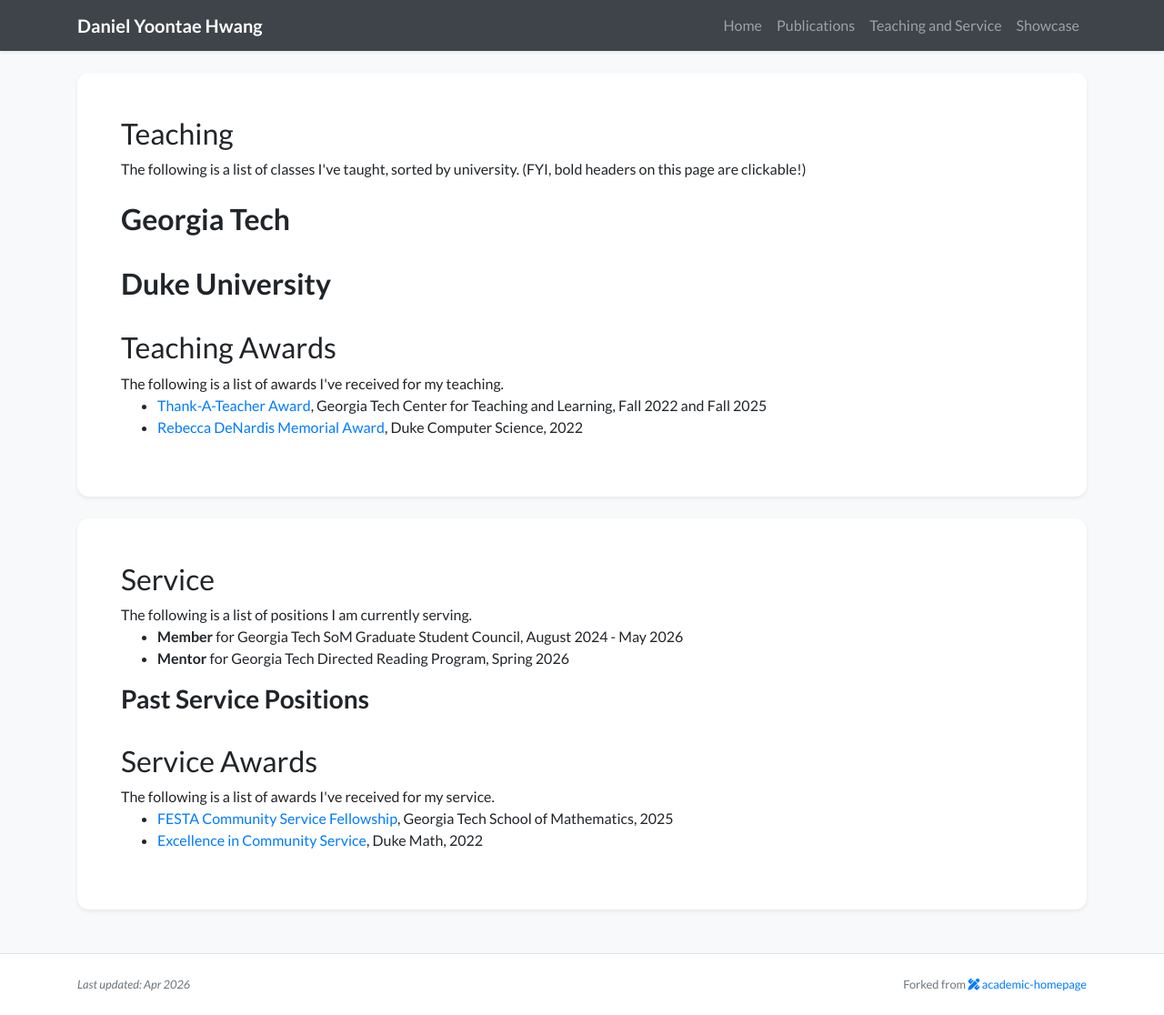
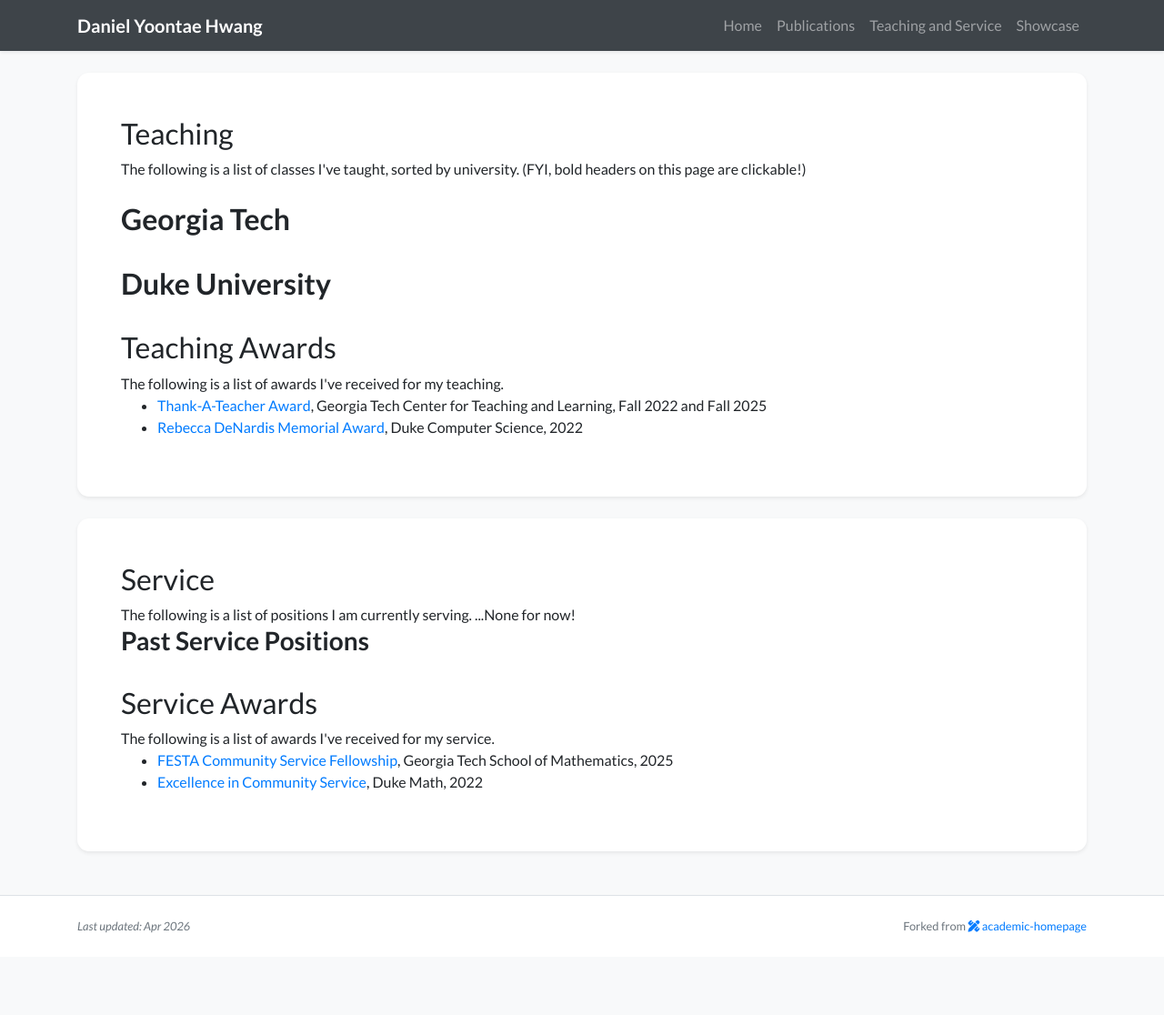
Before and after one commit to danielyhwang/danielyhwang.github.io, a Jekyll site: the page built from teaching-and-service.html, in a window 1280 px wide and 1116 px high. Shown: the whole window at 91% size. Built offline with Jekyll 4.4.1, drawn with Linux system fonts in a browser that asks for light colours; nearby versions of some CDN libraries; a style sheet for code colours, icons or effects is not loaded.

Commit message:
May 2026 Updates.

```diff
--- a/_data/service_current.yml
+++ b/_data/service_current.yml
@@ -1,7 +1,3 @@
-- position_title: Member
-  position_org: Georgia Tech SoM Graduate Student Council
-  position_years: August 2024 - May 2026
-
-- position_title: Mentor
-  position_org: Georgia Tech Directed Reading Program
-  position_years: Spring 2026
+- position_title: Mentor and Student Organizer
+  position_org: Georgia Tech DRP Summer 2026
+  position_years: June 2026 - July 2026
--- a/_data/service_past.yml
+++ b/_data/service_past.yml
@@ -1,3 +1,6 @@
+- position_title: Member
+  position_org: Georgia Tech SoM Graduate Student Council
+  position_years: August 2024 - May 2026
 
 - position_title: Graduate Student Representative
   position_org: Georgia Tech School of Mathematics
@@ -5,7 +8,7 @@
 
 - position_title: Mentor
   position_org: Georgia Tech Directed Reading Program
-  position_years: Fall 2024
+  position_years: Fall 2024 and Spring 2026
 
 - position_title: Lead Organizer
   position_org: Georgia Tech High School Math Day
--- a/teaching-and-service.html
+++ b/teaching-and-service.html
@@ -97,6 +97,9 @@
                     <div class = "col">
                         The following is a list of positions I am currently serving.
 
+                        ...None for now!
+
+                        <!--
                         <ul>
                         {% for current_service_hash in site.data.service_current %}
                             {% if current_service_hash.position_url%}
@@ -106,6 +109,8 @@
                             {% endif %}
                         {%- endfor -%}
                         </ul>
+
+                        -->
 
                         <div class = "h3" data-toggle="collapse" href="#collapseServicePast" aria-expanded="false" aria-controls="collapseServicePast">Past Service Positions</div>
 
```
Also changed, not shown: _news/2026-attending-Costa-Rica.md (added, +4 -0 lines), _news/2026-presenting-AMS-fall.md (added, +4 -0 lines).
